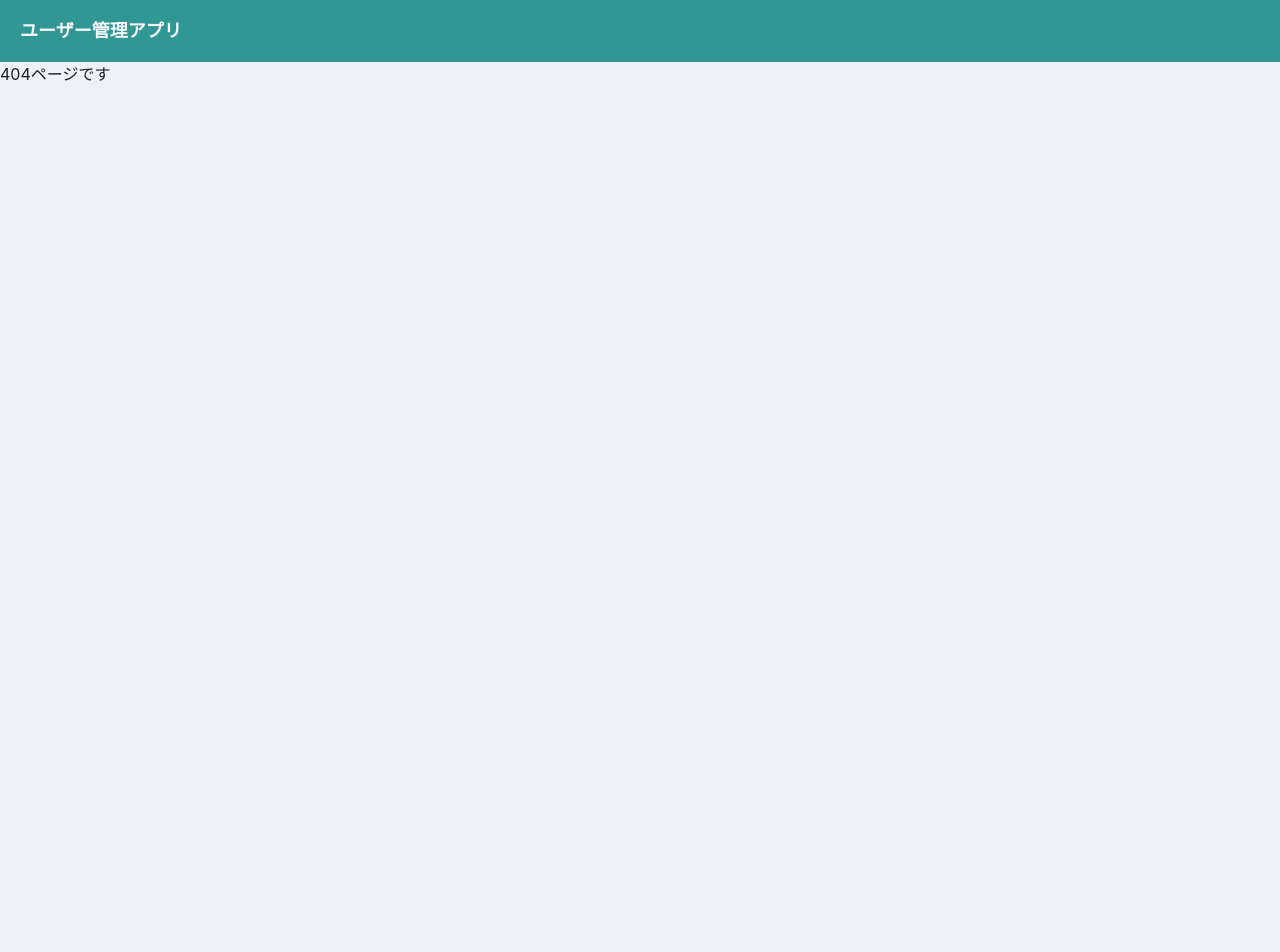
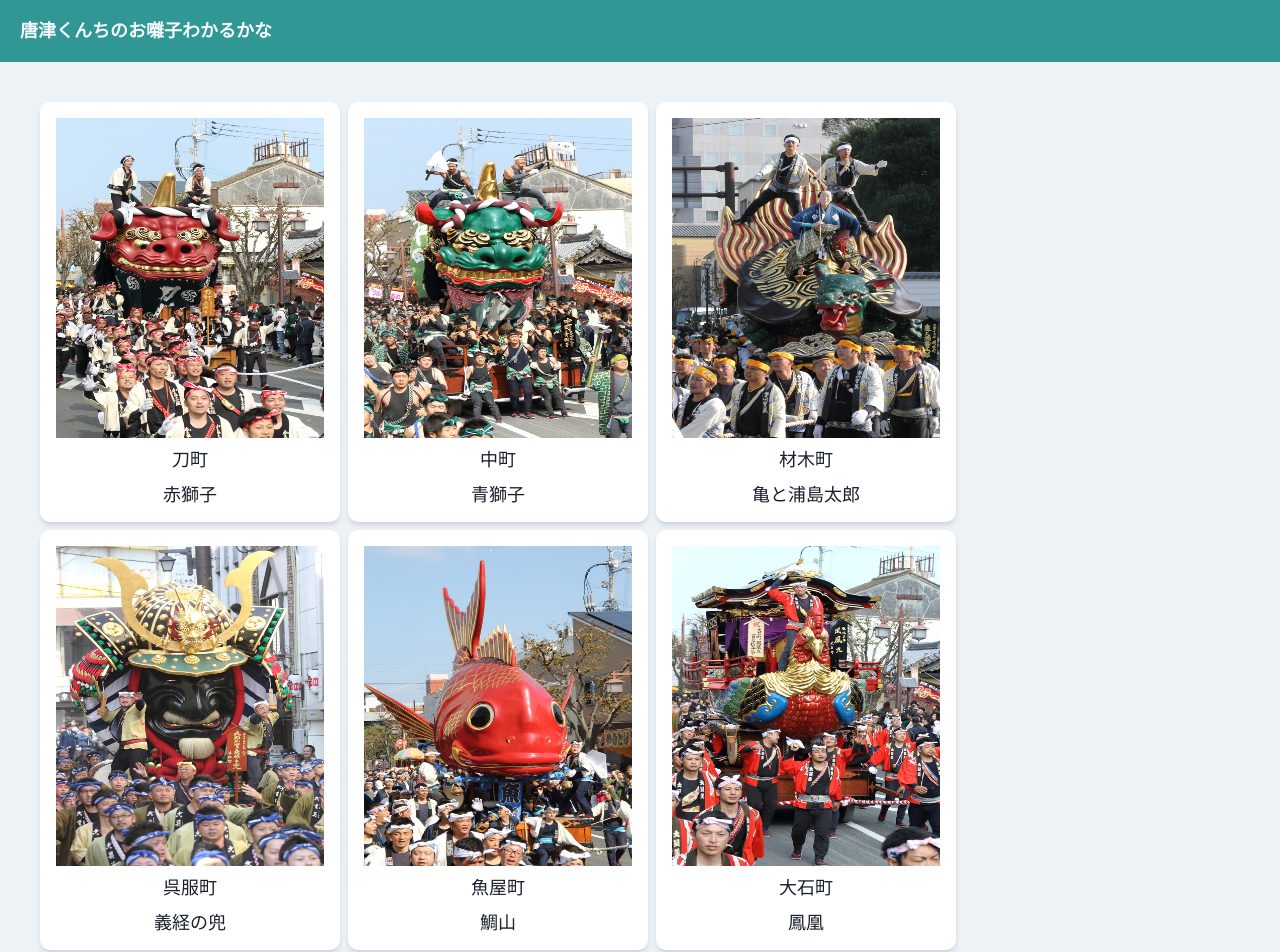
Before and after one commit to S-Kenshin/Ohayashi_Wakarukana, a React (Create React App) app: page /home/hikiyama_list in a window 1280 px wide. Shown: the top 952 px of the page. Before the commit the page ends 800 px from the top, so only its background shows below. Built offline with nearby package versions, Linux system fonts and the light colour scheme.

Commit message:
add : #1 曳山リストを実装

```diff
--- a/src/components/organisms/hikiyama/HikiyamaCard.tsx
+++ b/src/components/organisms/hikiyama/HikiyamaCard.tsx
@@ -2,16 +2,17 @@ import { Box, Stack, Image, Text } from "@chakra-ui/react";
 import { memo, VFC } from "react";
 
 type Props = {
-  userName: string;
-  fullName: string
-};
+    image: string;
+    districtName: string;
+    hikiyamaName: string;
+}
 
 export const UserCard: VFC<Props> = memo((props) => {
-  const {userName, fullName } = props;
+  const { image, districtName, hikiyamaName } = props;
   return (
     <Box
-        w="260px"
-        h="260px"
+        w="300px"
+        h="420px"
         bg="white"
         borderRadius="10px"
         shadow="md"
@@ -19,15 +20,14 @@ export const UserCard: VFC<Props> = memo((props) => {
         _hover={{cursor:"pointer", opacity:0.8}}>
             <Stack textAlign="center">
                 <Image
-                    borderRadius="full"
-                    boxSize="160px"
-                    src="/akajishi.jpg"
-                    alt="images"
+                    boxSize="320px"
+                    src={image}
+                    alt={hikiyamaName}
                     m="auto"
                 />
-                <Text fontSize="lg">{userName}</Text>
-                <Text fontSize="lg">{fullName}</Text>
+                <Text fontSize="lg">{districtName}</Text>
+                <Text fontSize="lg">{hikiyamaName}</Text>
             </Stack>
-  </Box>
+    </Box>
   );
 });
--- a/src/components/organisms/layout/Header.tsx
+++ b/src/components/organisms/layout/Header.tsx
@@ -26,7 +26,7 @@ export const Header: VFC = memo(() => {
           onClick={onClickHome}
         >
           <Heading as="h1" fontSize={{ base: "md", md: "lg" }}>
-            ユーザー管理アプリ
+            唐津くんちのお囃子わかるかな
           </Heading>
         </Flex>
         <Flex
--- a/src/components/pages/HikiyamaList.tsx
+++ b/src/components/pages/HikiyamaList.tsx
@@ -1,5 +1,114 @@
-import { memo, VFC } from "react";
+import { memo, useCallback, useEffect, VFC } from "react";
+import {
+  Wrap,
+  WrapItem,
+} from "@chakra-ui/react";
+
+import { UserCard } from "../organisms/hikiyama/HikiyamaCard";
 
 export const HikiyamaList: VFC = memo(() => {
-    return <p>404ページです</p>
-})
+  return (
+    <>
+        <Wrap p={{ base: 4, md: 10 }}>
+                <WrapItem  mx="auto">
+                    <UserCard
+                        image="/akajishi.jpg"
+                        districtName="刀町"
+                        hikiyamaName="赤獅子"
+                    />
+                </WrapItem>
+                <WrapItem  mx="auto">
+                    <UserCard
+                        image="/aojishi.jpg"
+                        districtName="中町"
+                        hikiyamaName="青獅子"
+                    />
+                </WrapItem>
+                <WrapItem  mx="auto">
+                    <UserCard
+                        image="/urashima.jpg"
+                        districtName="材木町"
+                        hikiyamaName="亀と浦島太郎"
+                    />
+                </WrapItem>
+                <WrapItem  mx="auto">
+                    <UserCard
+                        image="/yoshitsune.jpg"
+                        districtName="呉服町"
+                        hikiyamaName="義経の兜"
+                    />
+                </WrapItem>
+                <WrapItem  mx="auto">
+                    <UserCard
+                        image="/tai.jpg"
+                        districtName="魚屋町"
+                        hikiyamaName="鯛山"
+                    />
+                </WrapItem>
+                <WrapItem  mx="auto">
+                    <UserCard
+                        image="/houou.jpg"
+                        districtName="大石町"
+                        hikiyamaName="鳳凰"
+                    />
+                </WrapItem>
+                <WrapItem  mx="auto">
+                    <UserCard
+                        image="/hiryu.jpg"
+                        districtName="新町"
+                        hikiyamaName="飛龍"
+                    />
+                </WrapItem>
+                <WrapItem  mx="auto">
+                    <UserCard
+                        image="/kinjishi.jpg"
+                        districtName="本町"
+                        hikiyamaName="金獅子"
+                    />
+                </WrapItem>
+                <WrapItem  mx="auto">
+                    <UserCard
+                        image="/takedashingen.jpg"
+                        districtName="木綿町"
+                        hikiyamaName="武田信玄の兜"
+                    />
+                </WrapItem>
+                <WrapItem  mx="auto">
+                    <UserCard
+                        image="/uesugi.jpg"
+                        districtName="平野町"
+                        hikiyamaName="上杉謙信の兜"
+                    />
+                </WrapItem>
+                <WrapItem  mx="auto">
+                    <UserCard
+                        image="/raikou.jpg"
+                        districtName="米屋町"
+                        hikiyamaName="酒呑童子と源頼光の兜"
+                    />
+                </WrapItem>
+                <WrapItem  mx="auto">
+                    <UserCard
+                        image="/tamatori.jpg"
+                        districtName="京町"
+                        hikiyamaName="珠取獅子"
+                    />
+                </WrapItem>
+                <WrapItem  mx="auto">
+                    <UserCard
+                        image="/syachi.jpg"
+                        districtName="水主町"
+                        hikiyamaName="鯱"
+                    />
+                </WrapItem>
+                <WrapItem  mx="auto">
+                    <UserCard
+                        image="/shichihoumaru.jpg"
+                        districtName="江川町"
+                        hikiyamaName="七宝丸"
+                    />
+                </WrapItem>
+        </Wrap>
+    </>
+  );
+});
--- a/src/components/pages/Home.tsx
+++ b/src/components/pages/Home.tsx
@@ -1,11 +1,14 @@
 import { Button } from "@chakra-ui/react";
-import { memo, VFC } from "react";
+import { memo, useCallback, VFC } from "react";
+import { useHistory } from "react-router-dom";
 
 export const Home: VFC = memo(() => {
+    const history = useHistory();
+    const onClickHikiyamaList = useCallback(() => history.push("/home/hikiyama_list"), []);
     return (
         <>
             <Button colorScheme="blue">ゲームスタート</Button>
-            <Button colorScheme="green">曳山一覧</Button>
+            <Button colorScheme="green" onClick={onClickHikiyamaList}>曳山一覧</Button>
         </>
     )
 })
--- a/src/components/pages/UserManagement.tsx
+++ /dev/null
@@ -1,29 +0,0 @@
-import { memo, useCallback, useEffect, VFC } from "react";
-import {
-  Wrap,
-  WrapItem,
-} from "@chakra-ui/react";
-
-import { UserCard } from "../organisms/hikiyama/HikiyamaCard";
-import { useAllHikiyama } from "../../hooks/useAllHikiyama";
-
-export const UserManagement: VFC = memo(() => {
-  const { getUsers, users,}= useAllHikiyama()
-
-  useEffect(() => getUsers(), [])
-  return (
-    <>
-        <Wrap p={{ base: 4, md: 10 }}>
-            {users.map((user) => (
-                <WrapItem key={user.id} mx="auto">
-                    <UserCard
-                        userName={user.title}
-                        fullName={user.body}
-                    />
-                </WrapItem>
-            ))}
-
-        </Wrap>
-    </>
-  );
-});
--- a/src/router/HomeRouter.tsx
+++ b/src/router/HomeRouter.tsx
@@ -1,6 +1,5 @@
 import { Home } from "../components/pages/Home";
 import { HikiyamaList } from "../components/pages/HikiyamaList";
-import { UserManagement } from "../components/pages/UserManagement";
 
 
 export const homeRoutes = [
@@ -10,11 +9,6 @@ export const homeRoutes = [
     children: <Home />
   },
   {
-    path: "/user_management",
-    exact: false,
-    children: <UserManagement />
-  },
-  {
     path: "/hikiyama_list",
     exact: false,
     children: <HikiyamaList />
```
